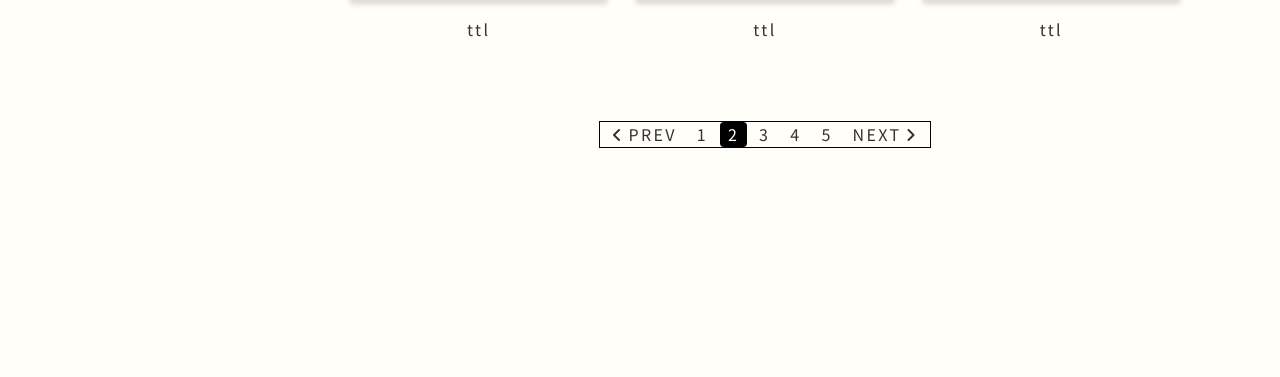
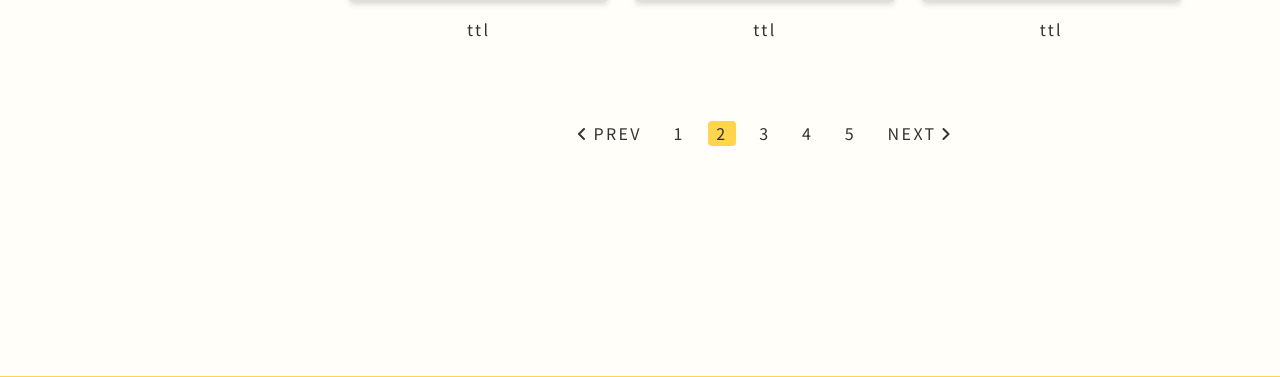
Before and after one commit to kbo580/my-portfolio-ver4, a PHP site: page /works.html in a window 1280 px wide. Shown: the part 891-1268 px from the top of the page. Run offline with PHP 8.4, Linux system fonts and the light colour scheme; style sheets or scripts are compiled from the project's sources; some libraries are stand-ins or nearby versions; some web fonts are replaced.

Commit message:
no message

```diff
--- a/css/styles.css
+++ b/css/styles.css
@@ -1035,7 +1035,7 @@ footer {
 
 /* イメージ画像の大枠 */
 .single__site-image-wrapper {
-  margin-bottom: 64px;
+  margin-bottom: 80px;
 }
 
 /* pcでのイメージ */
@@ -1089,8 +1089,26 @@ footer {
       -ms-flex-pack: justify;
           justify-content: space-between;
   min-width: 270px;
-  width: 40%;
+  max-width: 400px;
+  width: 60%;
   margin: 0 auto;
+}
+
+.to-works a,
+.prev a,
+.next a {
+  display: block;
+  -webkit-transition: all .3s;
+  transition: all .3s;
+  padding: 0 0.5em;
+  border-radius: 4px;
+}
+
+.to-works a:hover,
+.prev a:hover,
+.next a:hover {
+  background: #ffd54d;
+  color: #333;
 }
 
 .pagination .fa-solid {
@@ -1177,7 +1195,11 @@ footer {
 }
 
 /* ページネーション */
-.pagination .nav-links {
+.works__wrapper .pagination {
+  width: 100%;
+}
+
+.works__wrapper .pagination .nav-links {
   display: -webkit-box;
   display: -ms-flexbox;
   display: flex;
@@ -1187,11 +1209,10 @@ footer {
   min-width: 270px;
   width: 100%;
   margin: 0 auto;
-  border: 1px solid #000;
   /* 数字のリンク */
 }
 
-.pagination .nav-links .page-numbers {
+.works__wrapper .pagination .nav-links .page-numbers {
   display: inline-block;
   border-radius: 4px;
   padding: 0 0.5em;
@@ -1200,14 +1221,14 @@ footer {
   /* 現在のページ */
 }
 
-.pagination .nav-links .page-numbers.current {
-  background-color: #000;
-  color: #fff;
+.works__wrapper .pagination .nav-links .page-numbers.current {
+  background-color: #ffd54d;
+  color: #333;
 }
 
-.pagination .nav-links a:hover {
-  background: #000;
-  color: #fff;
+.works__wrapper .pagination .nav-links .page-numbers:hover {
+  background: #ffd54d;
+  color: #333;
 }
 
 @media (min-width: 575px) {
--- a/css/styles.scss
+++ b/css/styles.scss
@@ -1044,7 +1044,7 @@ footer{
 
 /* イメージ画像の大枠 */
 .single__site-image-wrapper{
-  margin-bottom: 64px;
+  margin-bottom: 80px;
 }
 
 /* pcでのイメージ */
@@ -1092,13 +1092,24 @@ footer{
   display: flex;
   justify-content: space-between;
   min-width: 270px;
-  width: 40%;
+  max-width: 400px;
+  width: 60%;
   margin: 0 auto;
 }
 
 .to-works,
 .prev,
 .next{
+  a{
+    display: block;
+    transition: all .3s;
+    padding: 0 0.5em;
+    border-radius: 4px;
+    &:hover{
+      background: $accentColor;
+      color: #333;
+    }
+  }
 
 }
 
@@ -1234,7 +1245,6 @@ footer{
 }
 
 
-
 /*-------------------------------------------- */
 /* works */
 /* -------------------------------------------- */
@@ -1243,14 +1253,16 @@ footer{
 }
 
 /* ページネーション */
-.pagination .nav-links{
+.works__wrapper .pagination{
+  width: 100%;
+}
+
+.works__wrapper .pagination .nav-links{
   display: flex;
   justify-content: space-between;
   min-width: 270px;
   width: 100%;
-
   margin: 0 auto;
-  border: 1px solid #000;
 
   /* 数字のリンク */
   .page-numbers{
@@ -1261,15 +1273,16 @@ footer{
 
     /* 現在のページ */
     &.current{
-      background-color: #000;
-      color: #fff;
-    }
-  }
-
-  a:hover{
-    background: #000;
-    color: #fff;
-  }
+      background-color: $accentColor;
+      color: #333;
+    }
+
+    &:hover{
+      background: $accentColor;
+      color: #333;
+    }
+  }
+
 }
 
 @media (min-width: 575px){
```
Also changed, not shown: 1 other file.
